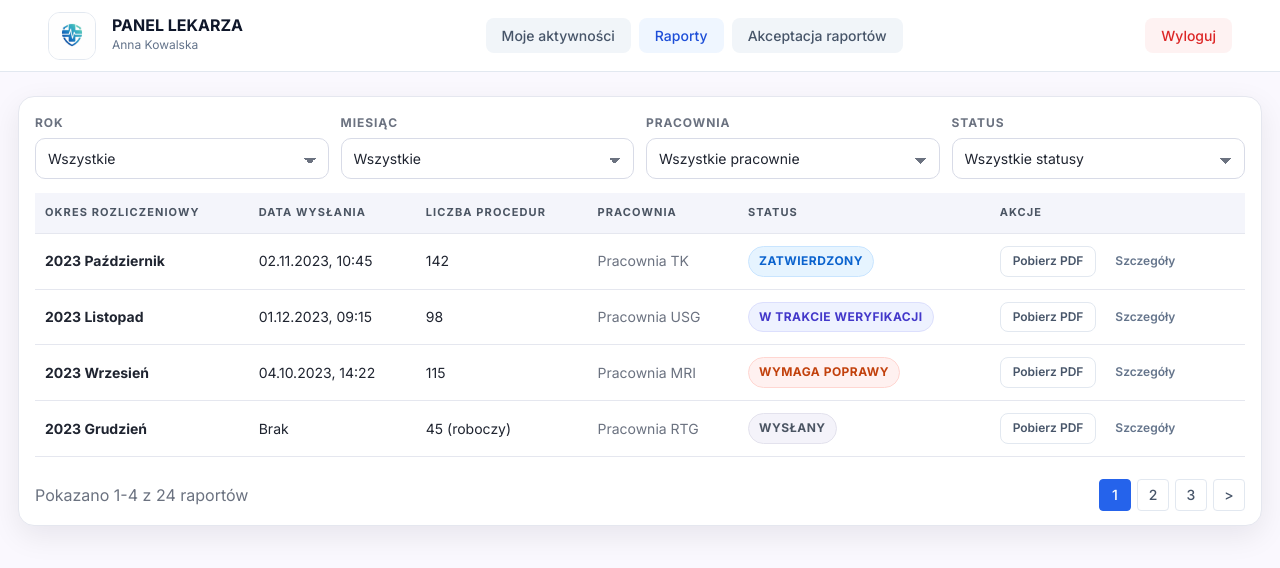
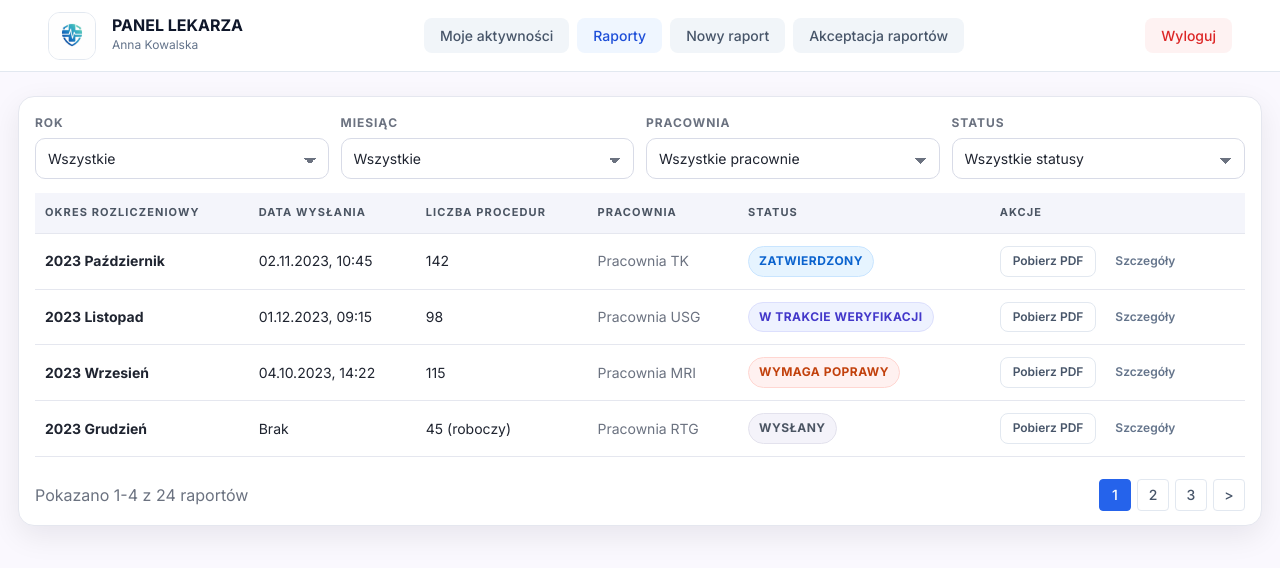
Before and after one commit to MacSlep/DoctorHub, a React (Vite) app in the folder frontend/: page /raporty in a window 1280 px wide. Shown: the top 568 px of the page. Built offline with nearby package versions, Linux system fonts and the light colour scheme.

Commit message:
Aktualizacja url

```diff
--- a/frontend/src/App.jsx
+++ b/frontend/src/App.jsx
@@ -16,7 +16,7 @@ function App() {
       <Route element={<AppLayout />}>
         <Route index element={<Navigate to="/raporty" replace />} />
         <Route path="/raporty" element={<ReportsPage />} />
-        <Route path="/raporty/akceptacja" element={<ReportsApprovalPage />} />
+        <Route path="/akceptacja" element={<ReportsApprovalPage />} />
         <Route path="/moje-aktywnosci" element={<MyActivitiesPage />} />
         <Route path="/nowy-raport" element={<NewReportPage />} />
         <Route path="/nowy-raport/podglad" element={<ReportPreviewPage />} />
--- a/frontend/src/components/AppLayout.jsx
+++ b/frontend/src/components/AppLayout.jsx
@@ -4,7 +4,8 @@ import Navbar from './Navbar.jsx'
 const navLinks = [
   { to: '/moje-aktywnosci', label: 'Moje aktywności' },
   { to: '/raporty', label: 'Raporty' },
-  { to: '/raporty/akceptacja', label: 'Akceptacja raportów' },
+  { to: '/nowy-raport', label: 'Nowy raport' },
+  { to: '/akceptacja', label: 'Akceptacja raportów' },
 ]
 
 function AppLayout() {
--- a/frontend/vite.config.js
+++ b/frontend/vite.config.js
@@ -5,7 +5,7 @@ import react from '@vitejs/plugin-react'
 export default defineConfig({
   plugins: [react()],
   server: {
-    port: 3002,
+    port: 3003,
     host: true
   }
 })
```
Also changed, not shown: 2 other files (tests, documents, lock files or other folders).
